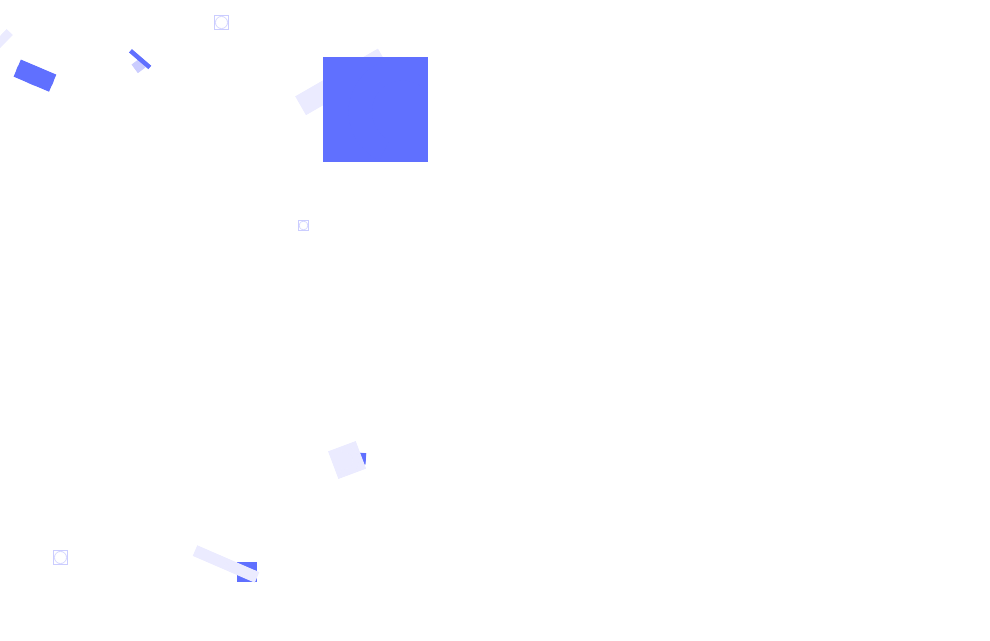
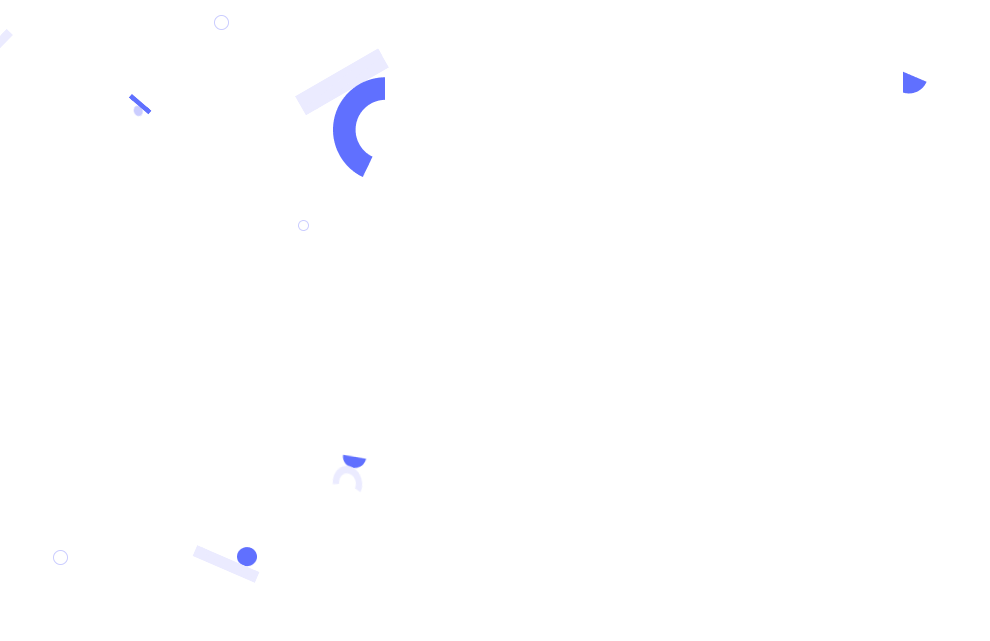
Before and after one commit to joyapisi/Fatuma-and-Joy, a website: page index.html in a window 1280 px wide. Shown: the part 95-736 px from the top of the page, without its empty margins (0-990 px from the left). Drawn offline with nearby package versions, Linux system fonts and the light colour scheme.

Commit message:
add background image

```diff
--- a/index.html
+++ b/index.html
@@ -55,7 +55,7 @@
   <div class="main">
   <section class="mobile">
       <h1 class="mobile heading">I’m Mariane
-      Glad to see you!</h1>
+      Glad to see <br> you!</h1>
       <p id="paragraph1">I’m a software developer! I can help you build a product , feature or website Look through some of my work and experience! If you like what you see and have a project you need coded, don’t hestiate to contact me.</p>
       <p id="paragraph2">LET’S CONNECT</p>
 
@@ -75,32 +75,32 @@
 <section class="background-images">
   <ul>
 
-    <li><img class="rectangle4" src="/sources/Rectangle 4.svg" alt=""></li>
+    <li><img class="rectangle4" src="sources/Rectangle 4.png"></li>
 
-    <li><img class="ellipse3" src="/sources/Ellipse 3.svg" alt=""></li>
+    <li><img class="ellipse3" src="sources/Ellipse 3.png" alt=""></li>
 
-    <li><img class="ellipse15" src="/sources/Ellipse 15.svg" alt=""></li>
+    <li><img class="ellipse15" src="sources/Ellipse 15.png" alt=""></li>
 
-    <li><img class="ellipse14" src="/sources/Ellipse 14.svg" alt=""></li>
+    <li><img class="ellipse14" src="sources/Ellipse 14.png" alt=""></li>
 
-    <li><img class="ellipse8" src="/sources/Ellipse 8.svg" alt=""></li>
+    <li><img class="ellipse8" src="sources/Ellipse 8.png" alt=""></li>
 
-    <li><img class="ellipse11" src="/sources/Ellipse 4@2x.png" alt=""></li>
+    <li><img class="ellipse11" src="sources/Ellipse 11.png" alt=""></li>
 
-    <li><img class="rectangle6" src="/sources/Rectangle 6.svg" alt=""></li>
+    <li><img class="rectangle6" src="sources/Rectangle 6.png" alt=""></li>
 
 
-    <li><img class="ellipse12" src="/sources/Ellipse 12.svg" alt=""></li>
+    <li><img class="ellipse12" src="sources/Ellipse 12.png" alt=""></li>
 
-    <li><img class="ellipse13" src="/sources/Ellipse 13.svg" alt=""></li>
+    <li><img class="ellipse13" src="sources/Ellipse 13.png" alt=""></li>
 
-    <li><img class="ellipse4" src="/sources/Ellipse 4@2x.png" alt=""></li>
+    <li><img class="ellipse4" src="sources/Ellipse 4.png" alt=""></li>
 
-    <li><img class="rectangle5" src="/sources/Rectangle 5.svg" alt=""></li>
+    <li><img class="rectangle5" src="sources/Rectangle 5.png" alt=""></li>
 
-    <li><img class="ellipse5" src="/sources/Ellipse 5.svg" ></li>
+    <li><img class="ellipse5" src="sources/Ellipse 5.png" ></li>
 
-    <li><img class="rectangle7" src="/sources/Rectangle 7.svg" alt=""></li>
+    <li><img class="rectangle7" src="sources/Rectangle 7.png" alt=""></li>
   </ul>
 </section>
 
--- a/style.css
+++ b/style.css
@@ -183,11 +183,10 @@ transform: rotate(-30deg);
 
 .ellipse3 {
 position: absolute;
-width: 105px;
-height: 105px;
-left: 323px;
-top: 152.24px;
-background: #6070FF;
+
+left: 333px;
+top: 172.24px;
+
 }
 
 .ellipse15 {
@@ -197,10 +196,10 @@ width: 15px;
 height: 15px;
 left: 53px;
 top: 645px;
-background: #FFFFFF;
+
 /* Primary/B100 */
 
-border: 1px solid #CBCDFF;
+
 }
 
 .ellipse14{
@@ -209,10 +208,9 @@ width: 11px;
 height: 11px;
 left: 298px;
 top: 315px;
-background: #FFFFFF;
+
 /* Primary/B100 */
 
-border: 1px solid #CBCDFF;
 }
 
 .ellipse8 {
@@ -222,19 +220,17 @@ width: 15px;
 height: 15px;
 left: 214px;
 top: 110px;
-background: #FFFFFF;
+
 /* Primary/B100 */
-border: 1px solid #CBCDFF;
+
 }
 
 .ellipse11 {
 position: absolute;
-width: 38.5px;
-height: 19.25px;
-left: 16.04px;
 top: 161.47px;
-background: #6070FF;
-transform: rotate(-156.88deg);
+float: left;
+right: 353px;
+
 
 }
 
@@ -254,9 +250,9 @@ transform: rotate(-46.14deg);
     width: 24.14px;
     height: 12.07px;
     left: 341.76px;
-    top: 546.69px;
-    background: #6070FF;
-transform: rotate(-176.08deg);
+    top: 550.69px;
+
+transform: rotate(6.08deg);
 
     }
 
@@ -265,9 +261,8 @@ transform: rotate(-176.08deg);
 width: 30.1px;
 height: 30.1px;
 left: 332.18px;
-top: 540.44px;
-background: #EBEBFF;
-transform: rotate(69.41deg);
+top: 560.44px;
+transform: rotate(-10.41deg)
 }
 
 .ellipse4 {
@@ -275,8 +270,8 @@ position: absolute;
 width: 20px;
 height: 20px;
 left: 237px;
-top: 657.1px;
-background: #6070FF;
+top: 642px;
+
 }
 
 .rectangle5 {
@@ -294,8 +289,8 @@ position: absolute;
 width: 11px;
 height: 10px;
 left: 132.98px;
-top: 155.81px;
-background: #CBCDFF;
+top: 200.81px;
+
 transform: rotate(52.97deg);
 }
 
@@ -304,7 +299,7 @@ transform: rotate(52.97deg);
     width: 26.46px;
     height: 4.73px;
     left: 127.18px;
-    top: 151.59px;
+    top: 196.59px;
 
     /* Primary/B400 */
 
```
Also changed, not shown: sources/Ellipse 11.png (added), sources/Ellipse 12.png (added), sources/Ellipse 13.png (added), sources/Ellipse 14.png (added), sources/Ellipse 15.png (added), sources/Ellipse 3.png (added), sources/Ellipse 4.png (added), sources/Ellipse 5.png (added), sources/Ellipse 8.png (added), sources/Rectangle 4.png (added), sources/Rectangle 5.png (added), sources/Rectangle 6.png (added), sources/Rectangle 7.png (added).
